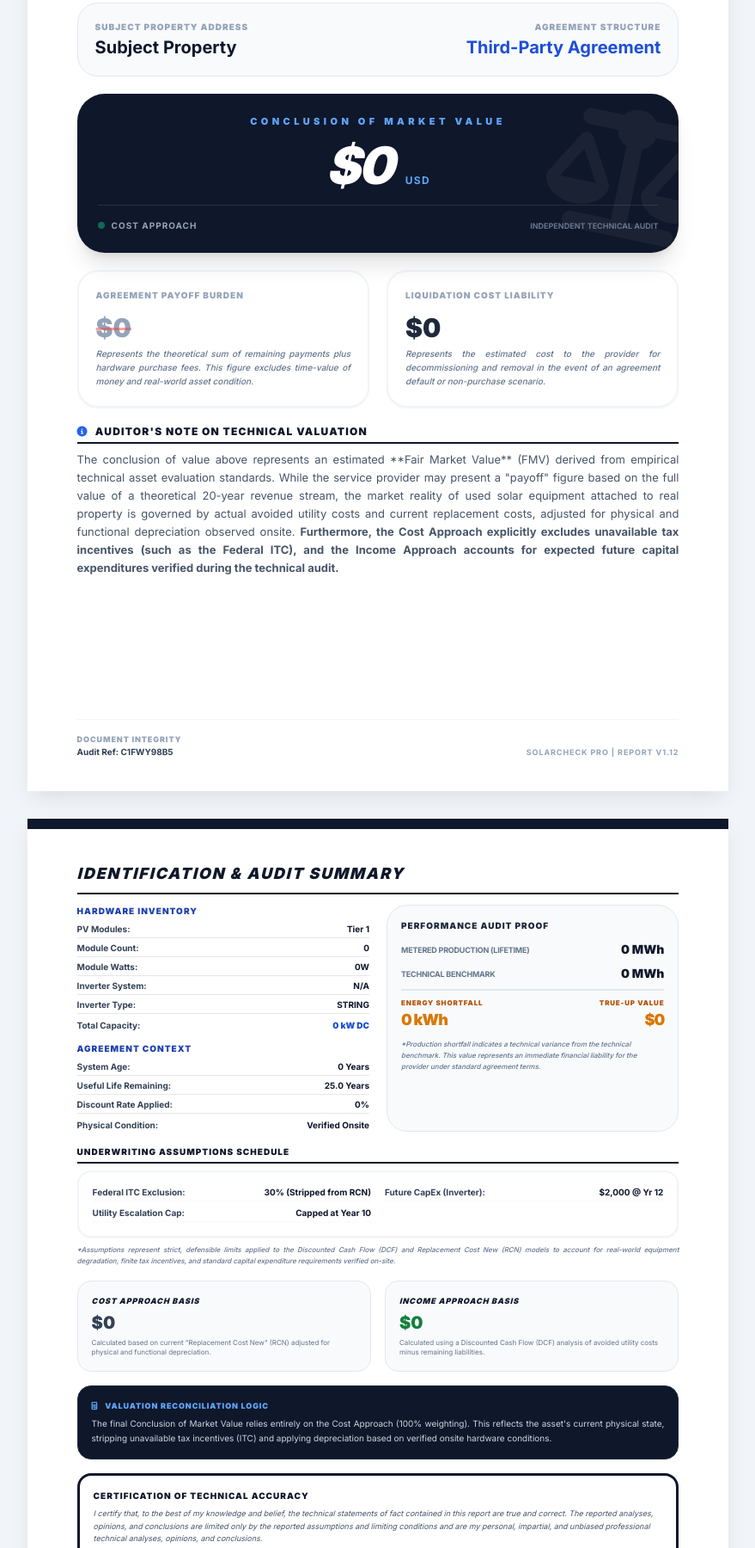
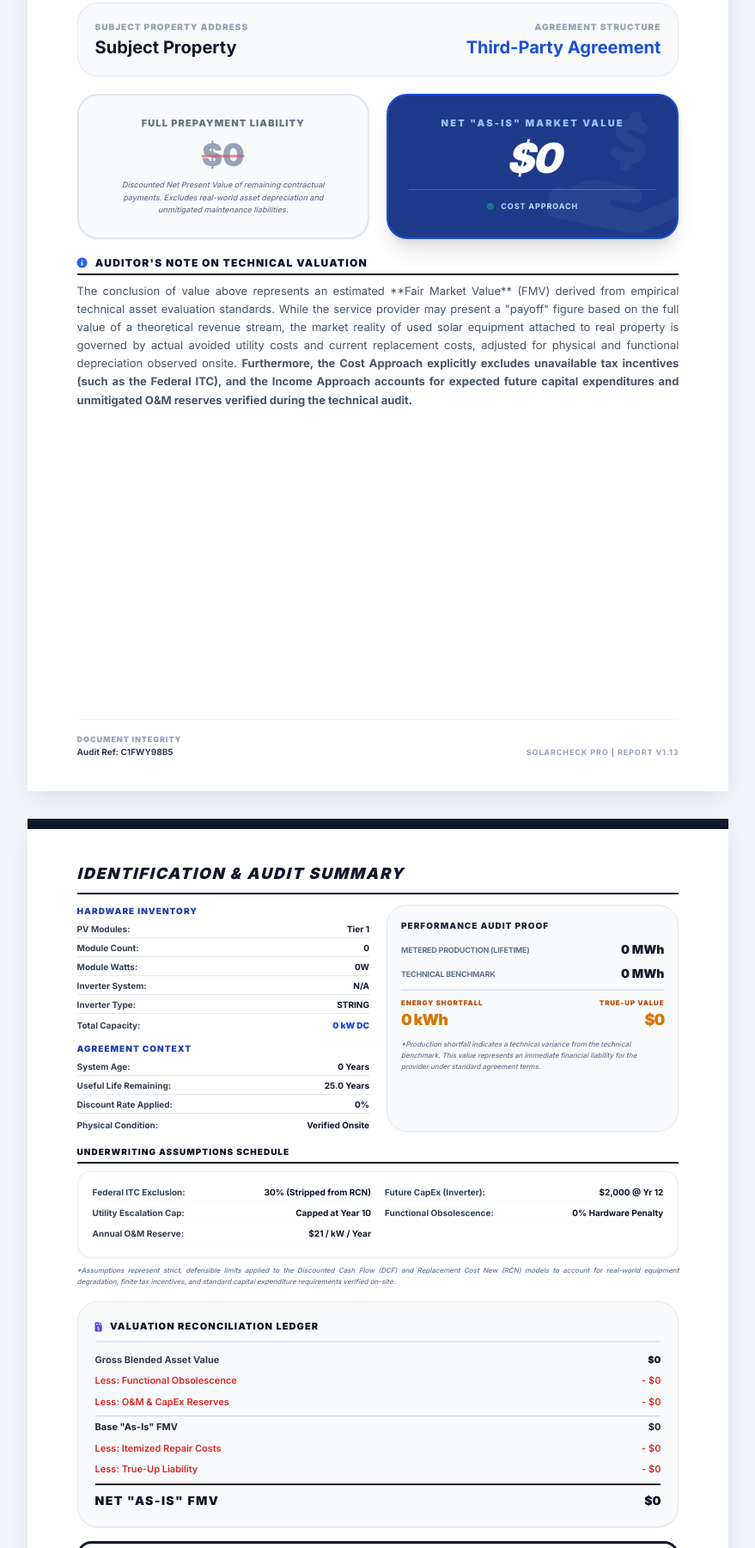
Before and after one commit to erinjclark-jpg/solar-app-2, a plain HTML site: page fmv.html in a window 1280 px wide. Shown: the part 168-1968 px from the top of the page at 86% size, without its empty margins (200-1079 px from the left). Drawn offline with nearby package versions, Linux system fonts and the light colour scheme.

Commit message:
Add files via upload

```diff
--- a/fmv.html
+++ b/fmv.html
@@ -1,8 +1,8 @@
 <!--
 ================================================================================
 PROJECT CONTEXT: SolarCheck Professional - FMV REPORT MODULE
-Current Version: v1.12 (STRATEGIC HANDOFF RECEIVER - RESPONSIVE & PRINT OPTIMIZED)
-Date: July 2026
+Current Version: v1.13 (STRATEGIC HANDOFF RECEIVER - RESPONSIVE & PRINT OPTIMIZED)
+Date: August 2026
 Architecture: Standalone HTML5 / URL-Parameter Data Handoff
 ================================================================================
 
@@ -17,15 +17,15 @@ Architecture: Standalone HTML5 / URL-Parameter Data Handoff
    B. NO TRUNCATION: Always output 100% of the code. Never use placeholders.
    C. VERSION CONTROL: Increment version (v1.xxx) with every single change.
    D. STRATEGIC TONE: NEVER use internal slang like "Hammer" or "Strategic Floor."
-      Always use professional terms: "Liquidation Liability" and "Payoff Burden."
+      Always use professional terms: "Prepayment Liability" and "Net As-Is FMV."
    E. DATA INTEGRITY: The parameter mapping in init() must match the export
       logic in index.html exactly.
 
 3. REPORT SECTIONS (LOCKED)
    - EXECUTIVE SUMMARY: Conclusion of Market Value (The FMV Result).
-   - STRATEGIC PINCER: Contrasting Gross Payoff Burden vs. Liquidation Liability.
+   - STRATEGIC COMPARISON: Contrasting Prepayment Liability vs. Net FMV.
    - DEFERRED MAINTENANCE: Hard-dollar deductions for verified onsite repairs.
-   - PERFORMANCE AUDIT: Framing shortfalls as provider liabilities (True-Up).
+   - RECONCILIATION LEDGER: Line-by-line mathematical waterfall of all deductions.
    - CERTIFICATION: Official signature and agency branding.
 ================================================================================
 -->
@@ -34,7 +34,7 @@ Architecture: Standalone HTML5 / URL-Parameter Data Handoff
 <head>
     <meta charset="UTF-8">
     <meta name="viewport" content="width=device-width, initial-scale=1.0">
-    <title>Professional Solar Valuation Report v1.12</title>
+    <title>Professional Solar Valuation Report v1.13</title>
     <script src="https://cdn.tailwindcss.com"></script>
     <link rel="stylesheet" href="https://cdnjs.cloudflare.com/ajax/libs/font-awesome/6.4.0/css/all.min.css">
     <style>
@@ -128,44 +128,32 @@ Architecture: Standalone HTML5 / URL-Parameter Data Handoff
             </div>
         </div>
 
-        <!-- THE CONCLUSION HUB -->
-        <div class="grid grid-cols-1 gap-5 mb-5">
-            <div class="bg-slate-900 text-white p-6 rounded-[32px] shadow-xl relative overflow-hidden text-center">
+        <!-- THE RANGE (Strategic Comparison) -->
+        <div class="grid grid-cols-2 gap-5 mb-5">
+            <div class="p-6 rounded-3xl border-2 border-slate-200 bg-slate-50 shadow-sm text-center flex flex-col justify-center">
+                <h4 class="text-[11px] font-black text-slate-500 uppercase tracking-widest mb-2">Full Prepayment Liability</h4>
+                <p id="display-ceiling" class="text-4xl font-black text-slate-400 line-through decoration-red-500/60"></p>
+                <p class="text-[9px] text-slate-500 font-medium leading-relaxed mt-2 italic text-center px-4">
+                    Discounted Net Present Value of remaining contractual payments. Excludes real-world asset depreciation and unmitigated maintenance liabilities.
+                </p>
+            </div>
+
+            <div class="bg-blue-900 text-white p-6 rounded-3xl shadow-xl relative overflow-hidden text-center border-2 border-blue-700">
                 <div class="relative z-10">
-                    <h3 class="text-[11px] font-black text-blue-400 uppercase tracking-[0.4em] mb-3">Conclusion of Market Value</h3>
-                    <div class="flex items-baseline justify-center gap-4">
-                        <span id="display-fmv" class="text-6xl font-black tracking-tighter italic"></span>
-                        <span class="text-blue-400 font-bold uppercase text-xs tracking-widest">USD</span>
+                    <h3 class="text-[11px] font-black text-blue-300 uppercase tracking-[0.2em] mb-2">Net "As-Is" Market Value</h3>
+                    <div class="flex items-baseline justify-center gap-2">
+                        <span id="display-fmv" class="text-5xl font-black tracking-tighter italic"></span>
                     </div>
-                    <div class="mt-4 pt-4 border-t border-white/10 flex justify-between items-center">
+                    <div class="mt-3 pt-3 border-t border-white/20 flex justify-center items-center">
                         <div class="flex items-center gap-2">
                             <div class="w-2 h-2 rounded-full bg-emerald-500 animate-pulse"></div>
-                            <span id="display-methodology" class="text-[10px] font-bold uppercase tracking-widest text-slate-400"></span>
+                            <span id="display-methodology" class="text-[9px] font-bold uppercase tracking-widest text-blue-200"></span>
                         </div>
-                        <span class="text-[9px] text-slate-500 font-bold uppercase">Independent Technical Audit</span>
                     </div>
                 </div>
-                <div class="absolute right-[-5%] top-[-10%] text-[150px] text-white/5 rotate-12">
-                    <i class="fas fa-balance-scale"></i>
+                <div class="absolute right-[-5%] top-[-10%] text-[140px] text-white/5 rotate-12">
+                    <i class="fas fa-hand-holding-dollar"></i>
                 </div>
-            </div>
-        </div>
-
-        <!-- THE RANGE (Strategic Pincer) -->
-        <div class="grid grid-cols-2 gap-5 mb-5">
-            <div class="p-5 rounded-3xl border-2 border-slate-100 bg-white shadow-sm">
-                <h4 class="text-[10px] font-black text-slate-400 uppercase tracking-widest mb-3">Agreement Payoff Burden</h4>
-                <p id="display-ceiling" class="text-3xl font-black text-slate-400 line-through decoration-red-500/50"></p>
-                <p class="text-[10px] text-slate-500 font-medium leading-relaxed mt-1 italic text-justify">
-                    Represents the theoretical sum of remaining payments plus hardware purchase fees. This figure excludes time-value of money and real-world asset condition.
-                </p>
-            </div>
-            <div class="p-5 rounded-3xl border-2 border-slate-100 bg-white shadow-sm">
-                <h4 class="text-[10px] font-black text-slate-400 uppercase tracking-widest mb-3">Liquidation Cost Liability</h4>
-                <p id="display-floor" class="text-3xl font-black text-slate-800"></p>
-                <p class="text-[10px] text-slate-500 font-medium leading-relaxed mt-1 italic text-justify">
-                    Represents the estimated cost to the provider for decommissioning and removal in the event of an agreement default or non-purchase scenario.
-                </p>
             </div>
         </div>
 
@@ -190,7 +178,7 @@ Architecture: Standalone HTML5 / URL-Parameter Data Handoff
                 <i class="fas fa-info-circle text-blue-600"></i> Auditor's Note on Technical Valuation
             </h4>
             <p class="text-[13px] text-slate-600 leading-relaxed text-justify">
-                The conclusion of value above represents an estimated **Fair Market Value** (FMV) derived from empirical technical asset evaluation standards. While the service provider may present a "payoff" figure based on the full value of a theoretical 20-year revenue stream, the market reality of used solar equipment attached to real property is governed by actual avoided utility costs and current replacement costs, adjusted for physical and functional depreciation observed onsite. <strong>Furthermore, the Cost Approach explicitly excludes unavailable tax incentives (such as the Federal ITC), and the Income Approach accounts for expected future capital expenditures verified during the technical audit.</strong>
+                The conclusion of value above represents an estimated **Fair Market Value** (FMV) derived from empirical technical asset evaluation standards. While the service provider may present a "payoff" figure based on the full value of a theoretical revenue stream, the market reality of used solar equipment attached to real property is governed by actual avoided utility costs and current replacement costs, adjusted for physical and functional depreciation observed onsite. <strong>Furthermore, the Cost Approach explicitly excludes unavailable tax incentives (such as the Federal ITC), and the Income Approach accounts for expected future capital expenditures and unmitigated O&M reserves verified during the technical audit.</strong>
             </p>
         </div>
 
@@ -200,7 +188,7 @@ Architecture: Standalone HTML5 / URL-Parameter Data Handoff
                 <p class="text-[9px] font-black text-slate-400 uppercase tracking-widest">Document Integrity</p>
                 <p class="text-[10px] font-bold text-slate-700">Audit Ref: <span id="display-ref"></span></p>
             </div>
-            <p class="text-[9px] text-slate-400 font-bold uppercase tracking-widest">SolarCheck Pro | Report v1.12</p>
+            <p class="text-[9px] text-slate-400 font-bold uppercase tracking-widest">SolarCheck Pro | Report v1.13</p>
         </div>
     </div>
 
@@ -267,10 +255,12 @@ Architecture: Standalone HTML5 / URL-Parameter Data Handoff
                 <ul class="space-y-1.5 text-[10px] font-bold text-slate-700">
                     <li class="flex justify-between border-b border-slate-50 pb-0.5"><span>Federal ITC Exclusion:</span> <span id="assump-itc" class="text-slate-900"></span></li>
                     <li class="flex justify-between border-b border-slate-50 pb-0.5"><span>Utility Escalation Cap:</span> <span id="assump-esccap" class="text-slate-900"></span></li>
+                    <li class="flex justify-between border-b border-slate-50 pb-0.5"><span>Annual O&M Reserve:</span> <span id="assump-om" class="text-slate-900"></span></li>
                 </ul>
                 <ul class="space-y-1.5 text-[10px] font-bold text-slate-700">
                     <li class="flex justify-between border-b border-slate-50 pb-0.5"><span>Future CapEx (Inverter):</span> <span id="assump-capex" class="text-slate-900"></span></li>
                     <li id="assump-bat-row" class="flex justify-between border-b border-slate-50 pb-0.5"><span>Expected Battery Deg.:</span> <span id="assump-batdeg" class="text-slate-900"></span></li>
+                    <li class="flex justify-between border-b border-slate-50 pb-0.5"><span>Functional Obsolescence:</span> <span id="assump-obs" class="text-slate-900"></span></li>
                 </ul>
             </div>
             <p class="text-[8px] text-slate-500 font-medium leading-relaxed italic mt-2 text-justify">
@@ -278,25 +268,29 @@ Architecture: Standalone HTML5 / URL-Parameter Data Handoff
             </p>
         </div>
 
-        <div class="grid grid-cols-2 gap-4 mb-4">
-            <div class="p-4 bg-slate-50 rounded-2xl border border-slate-200">
-                <h5 class="text-[9px] font-black text-slate-900 uppercase tracking-widest mb-1 italic">Cost Approach Basis</h5>
-                <p id="basis-cost" class="text-xl font-black text-slate-700"></p>
-                <p class="text-[8px] text-slate-500 mt-1 leading-snug">Calculated based on current "Replacement Cost New" (RCN) adjusted for physical and functional depreciation.</p>
+        <!-- RECONCILIATION LEDGER -->
+        <div class="mb-4 p-5 bg-slate-50 rounded-3xl shadow-sm border border-slate-200">
+            <h5 class="text-[11px] font-black text-slate-900 uppercase tracking-widest mb-3 flex items-center gap-2 border-b-2 border-slate-200 pb-2">
+                <i class="fas fa-file-invoice-dollar text-indigo-600"></i> Valuation Reconciliation Ledger
+            </h5>
+            <div class="space-y-2 text-[10px] sm:text-[11px] text-slate-700 font-semibold">
+                <div class="flex justify-between items-center"><span class="font-bold">Gross Blended Asset Value</span><span id="recon-gross" class="font-black text-slate-900"></span></div>
+                <div class="flex justify-between items-center text-red-600"><span>Less: Functional Obsolescence</span><span id="recon-obs"></span></div>
+                <div class="flex justify-between items-center text-red-600"><span>Less: O&M & CapEx Reserves</span><span id="recon-om"></span></div>
+                <div id="row-cap" class="flex justify-between items-center text-amber-600 hidden"><span>Less: Contractual Payoff Cap Adjustment</span><span id="recon-cap"></span></div>
+
+                <div class="border-t border-slate-300 my-1 pt-1 flex justify-between items-center font-bold text-slate-800">
+                    <span>Base "As-Is" FMV</span><span id="recon-base"></span>
+                </div>
+
+                <div class="flex justify-between items-center text-red-600"><span>Less: Itemized Repair Costs</span><span id="recon-repairs"></span></div>
+                <div class="flex justify-between items-center text-red-600"><span>Less: True-Up Liability</span><span id="recon-trueup"></span></div>
+                <div id="row-floor" class="flex justify-between items-center text-emerald-600 hidden"><span>Plus: Minimum Buyout Floor Adjustment</span><span id="recon-floor"></span></div>
+
+                <div class="border-t-2 border-slate-900 my-1 pt-2 flex justify-between items-center text-sm font-black text-slate-900">
+                    <span class="uppercase tracking-widest">Net "As-Is" FMV</span><span id="recon-net"></span>
+                </div>
             </div>
-            <div class="p-4 bg-slate-50 rounded-2xl border border-slate-200">
-                <h5 class="text-[9px] font-black text-slate-900 uppercase tracking-widest mb-1 italic">Income Approach Basis</h5>
-                <p id="basis-inc" class="text-xl font-black text-green-700"></p>
-                <p class="text-[8px] text-slate-500 mt-1 leading-snug">Calculated using a Discounted Cash Flow (DCF) analysis of avoided utility costs minus remaining liabilities.</p>
-            </div>
-        </div>
-
-        <!-- RECONCILIATION BLOCK -->
-        <div class="mb-4 p-4 bg-slate-900 rounded-2xl shadow-sm border border-slate-800">
-            <h5 class="text-[9px] font-black text-blue-400 uppercase tracking-widest mb-1.5 flex items-center gap-2">
-                <i class="fas fa-calculator"></i> Valuation Reconciliation Logic
-            </h5>
-            <p id="reconciliation-text" class="text-[10px] text-slate-300 leading-relaxed text-justify"></p>
         </div>
 
         <!-- CERTIFICATION SECTION -->
@@ -348,7 +342,6 @@ Architecture: Standalone HTML5 / URL-Parameter Data Handoff
             document.getElementById('display-address').innerText = data.a || 'Subject Property';
             document.getElementById('display-fmv').innerText = cur(data.fmv);
             document.getElementById('display-ceiling').innerText = cur(data.ceiling);
-            document.getElementById('display-floor').innerText = cur(data.floor);
 
             // Repair Data
             const repairVal = parseFloat(data.repair) || 0;
@@ -361,24 +354,8 @@ Architecture: Standalone HTML5 / URL-Parameter Data Handoff
             const w = parseFloat(data.w) || 0;
             document.getElementById('display-methodology').innerText = w === 100 ? 'Income Approach' : w === 0 ? 'Cost Approach' : `Blended Valuation (${w}% Income)`;
 
-            // Reconciliation Logic Text
-            const incWeight = w;
-            const costWeight = 100 - w;
-            let recText = "";
-            if (incWeight === 100) {
-                recText = "The final Conclusion of Market Value relies entirely on the Income Approach (100% weighting). This reflects the active service agreement status while strictly discounting for physical degradation, energy shortfalls, and future CapEx verified during the onsite technical inspection.";
-            } else if (costWeight === 100) {
-                recText = "The final Conclusion of Market Value relies entirely on the Cost Approach (100% weighting). This reflects the asset's current physical state, stripping unavailable tax incentives (ITC) and applying depreciation based on verified onsite hardware conditions.";
-            } else {
-                recText = `The final Conclusion of Market Value mathematically reconciles both methodologies. It applies a ${incWeight}% weight to the Income Approach to reflect the active agreement status, and a ${costWeight}% weight to the Cost Approach to anchor the valuation in the physical reality of depreciated, used hardware. This blended approach ensures the theoretical financial models are corrected by verified onsite technical data.`;
-            }
-            if (repairVal > 0) {
-                recText += ` A strict, empirical deduction of ${cur(repairVal)} was then applied to account for the immediate corrective maintenance and deferred liabilities verified onsite.`;
-            }
-            document.getElementById('reconciliation-text').innerText = recText;
-
             // Ownership Logic
-            const om = { owned: "Homeowner Owned", lease: "Third-Party Lease", ppa: "Third-Party PPA", prepaid_lease: "Prepaid Lease", prepaid_ppa: "Prepaid PPA" };
+            const om = { owned: "Homeowner Owned", lease: "Fixed Payment (Lease / Predictable PPA)", ppa: "Variable Payment (True Pay-per-kWh PPA)", prepaid_lease: "Prepaid Agreement", prepaid_ppa: "Prepaid Agreement" };
             document.getElementById('display-ownership').innerText = om[data.o] || 'Third-Party Agreement';
 
             // Audit Data
@@ -403,8 +380,10 @@ Architecture: Standalone HTML5 / URL-Parameter Data Handoff
             // Underwriting Assumptions Schedule
             document.getElementById('assump-itc').innerText = (data.itc || '30') + '% (Stripped from RCN)';
             document.getElementById('assump-esccap').innerText = 'Capped at Year ' + (data.escCap || '10');
+            document.getElementById('assump-om').innerText = cur(data.omRes || 21) + ' / kW / Year';
+            document.getElementById('assump-obs').innerText = (data.obsPct || '0') + '% Hardware Penalty';
 
-            // STRICT BATTERY CONDITIONAL LOGIC (v1.12)
+            // STRICT BATTERY CONDITIONAL LOGIC (v1.13)
             const batCap = parseFloat(data.batCap) || 0;
             const batBrand = (data.batBrand || '').trim().toLowerCase();
             const batType = (data.batType || '').trim().toLowerCase();
@@ -426,9 +405,28 @@ Architecture: Standalone HTML5 / URL-Parameter Data Handoff
                 document.getElementById('assump-capex').innerText = 'N/A (Microinverters)';
             }
 
-            // Bases
-            document.getElementById('basis-cost').innerText = cur(data.costBasis);
-            document.getElementById('basis-inc').innerText = cur(data.incBasis);
+            // Valuation Reconciliation Ledger
+            document.getElementById('recon-gross').innerText = cur(data.grossBlended);
+            document.getElementById('recon-obs').innerText = "- " + cur(data.weightedObs);
+            document.getElementById('recon-om').innerText = "- " + cur(data.weightedOM);
+
+            const capDiff = parseFloat(data.cappedDiff) || 0;
+            if (capDiff > 0) {
+                document.getElementById('row-cap').classList.remove('hidden');
+                document.getElementById('recon-cap').innerText = "- " + cur(capDiff);
+            }
+
+            document.getElementById('recon-base').innerText = cur(data.baseFMV);
+            document.getElementById('recon-repairs').innerText = "- " + cur(data.repair);
+            document.getElementById('recon-trueup').innerText = "- " + cur(data.trueUp);
+
+            const floorDiff = parseFloat(data.floorDiff) || 0;
+            if (floorDiff > 0) {
+                document.getElementById('row-floor').classList.remove('hidden');
+                document.getElementById('recon-floor').innerText = "+ " + cur(floorDiff);
+            }
+
+            document.getElementById('recon-net').innerText = cur(data.fmv);
         }
 
         window.onload = init;
```
